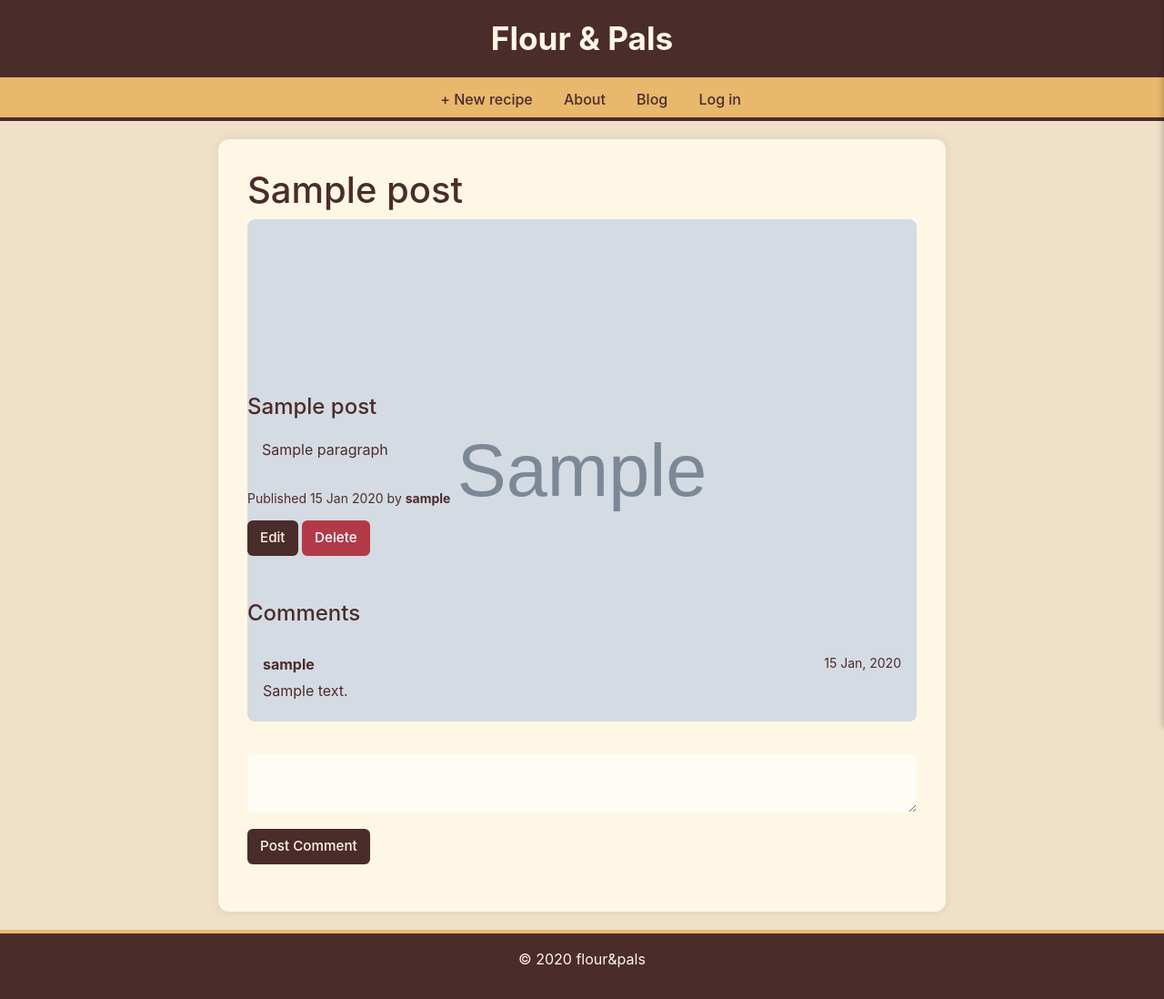
After one commit to euniceoduor/recipe-book, a Django app: template myrecipejournal/templates/myrecipejournal/post_detail.html in a window 1280 px wide. The commit adds this page. Shown: the whole page at 91% size. Run offline with Django 3.2, Linux system fonts and the light colour scheme; the template is opened without the code that fills it: most values are stand-ins (such as "Sample title", 1, 10 or a date in 2020); grey boxes marked "Sample" are stand-in pictures; form fields are guessed from the names that the template uses.

Commit message:
Adding a blog Post model and related templates

```diff
--- a/myrecipejournal/static/myrecipejournal/css/base.css
+++ b/myrecipejournal/static/myrecipejournal/css/base.css
@@ -57,6 +57,12 @@ html, body {
     margin: 20px auto;
 }
 
+.nav-links {
+    display: flex;
+    align-items: center;
+    gap: 15px;
+}
+
 /* Mobile responsiveness */
 @media (max-width: 900px) {
     .page-container {
@@ -101,6 +107,15 @@ html, body {
     width: 100%;
     background: var(--bg-nav);
     border-bottom: 4px solid var(--accent);
+
+}
+.custom-nav a {
+    color: var(--text-main);
+
+}
+
+.custom-nav a:hover {
+    color:var(--accent);
 }
 
 .nav-inner {
@@ -523,6 +538,23 @@ textarea,
     border: none;
     font-size: 1.8rem;
     cursor: pointer;
+    position: relative;
+    z-index: 9999;
+    margin-left: auto;
+}
+
+/* MOBILE RULES */
+@media (max-width: 768px) {
+
+    /* Show hamburger */
+    .mobile-menu-btn {
+        display: block !important;
+    }
+
+    /* Hide the inner div containing About/Profile/Login/Logout */
+    .mobile-hidden-links {
+        display: none !important;
+    }
 }
 
 /* 🔶 Sidebar base */
@@ -532,7 +564,7 @@ textarea,
     right: -250px; /* hidden by default */
     width: 250px;
     height: 100%;
-    background: var(--secondary-light);
+    background: var(--accent);
     box-shadow: -2px 0 6px rgba(0,0,0,0.2);
     padding: 20px;
     display: flex;
@@ -542,24 +574,14 @@ textarea,
     z-index: 9999;
 }
 
+.mobile-sidebar a{
+    color:var(--secondary-light);
+}
+
+.mobile-sidebar a:hover{
+    color:var(--primary);
+}
 /* 🔶 Sidebar visible */
 .mobile-sidebar.open {
     right: 0;
 }
-
-/* 🔶 MOBILE RULES */
-@media (max-width: 768px) {
-
-    /* Show hamburger */
-    .mobile-menu-btn {
-        display: block;
-    }
-
-    /* Hide About/Profile/Login/Logout in navbar */
-    .nav-links a[href$="about"],
-    .nav-links a[href$="profile"],
-    .nav-links a[href$="login"],
-    .nav-links a[href$="logout"] {
-        display: none;
-    }
-}
--- /dev/null
+++ b/myrecipejournal/static/myrecipejournal/css/blog.css
@@ -0,0 +1,186 @@
+/* ============================
+   POSTS PAGE LAYOUT
+   ============================ */
+
+.posts-page {
+    width: 100%;
+    max-width: 900px;
+    margin: 0 auto;
+    padding: 2rem 0;
+    box-sizing: border-box;
+}
+
+/* One post per row */
+.posts-grid {
+    display: grid;
+    grid-template-columns: 1fr;
+    gap: 1.5rem;
+    margin-top: 1.5rem;
+}
+
+
+/* ============================
+   POST CARD (based on recipe-card)
+   ============================ */
+
+.post-card {
+    display: flex;
+    flex-direction: column;
+    background: var(--secondary);
+    border-radius: 0.5rem;
+    border: solid 1px var(--secondary-hover);
+    overflow: hidden;
+    text-decoration: none;
+    color: inherit;
+    box-shadow: 0 2px 6px rgba(0,0,0,0.1);
+    transition: transform 0.15s ease, box-shadow 0.15s ease;
+    width: 100%;
+    height: auto;
+    min-height: 16rem;
+}
+
+.post-card:hover {
+    transform: translateY(-6px);
+    box-shadow: 0 4px 12px rgba(0,0,0,0.15);
+}
+
+
+/* ============================
+   POST IMAGE
+   ============================ */
+
+.post-card-photo {
+    width: 100%;
+    height: 12rem;
+    background: white;
+    object-fit: cover;
+    display: block;
+}
+
+.post-card-photo img {
+    width: 100%;
+    height: 100%;
+    object-fit: cover;
+    object-position: center;
+}
+
+.post-card-photo.placeholder {
+    display: flex;
+    align-items: center;
+    justify-content: center;
+    color: #777;
+    font-size: 0.9rem;
+    background: #eee;
+}
+
+
+/* ============================
+   POST BODY
+   ============================ */
+
+.post-card-body {
+    padding: 0.8rem 1rem;
+    display: flex;
+    flex-direction: column;
+    gap: 0.4rem;
+}
+
+.post-card-title {
+    font-size: 1.1rem;
+    font-weight: 600;
+    line-height: 1.2;
+}
+
+.post-card-desc {
+    font-size: 0.9rem;
+    color: var(--text-main);
+    line-height: 1.3;
+    overflow: hidden;
+    text-overflow: ellipsis;
+}
+
+
+/* ============================
+   DARK MODE
+   ============================ */
+
+@media (prefers-color-scheme: dark) {
+    .post-card {
+        background: var(--primary);
+        border: solid 1px var(--primary-hover);
+    }
+}
+
+/* DETAIL PAGE WRAPPER */
+.post-detail-page {
+    max-width: 900px;
+    margin: 0 auto;
+    padding: 1.5rem 0;
+}
+
+/* DETAIL PAGE CARD */
+.post-card {
+    padding: 1rem;
+    background: var(--secondary);
+    border-radius: 0.5rem;
+    border: 1px solid var(--secondary-hover);
+    box-shadow: 0 2px 6px rgba(0,0,0,0.1);
+}
+
+/* IMAGE BLOCK (reuse same proportions) */
+.post-card-photo img {
+    width: 100%;
+    height: auto;
+    border-radius: 0.5rem;
+    margin-bottom: 1rem;
+}
+
+.post-actions {
+    margin-top: 0.8rem;
+}
+
+/* Wrapper spacing */
+.post-comments {
+    margin-top: 2rem;
+    padding-top: 1rem;
+    border-top: 1px solid var(--secondary-hover);
+}
+
+/* Title */
+.post-comments-title {
+    margin-bottom: 1rem;
+}
+
+/* List spacing */
+.comments-list {
+    margin-bottom: 1.5rem;
+}
+
+/* Individual comment card */
+.comment {
+    background: var(--secondary);
+    border: 1px solid var(--secondary-hover);
+    border-radius: 0.4rem;
+    padding: 0.8rem 1rem;
+    margin-bottom: 1rem;
+}
+
+/* Header: username + date */
+.comment-header {
+    display: flex;
+    justify-content: space-between;
+    margin-bottom: 0.3rem;
+}
+
+/* Comment text */
+.comment-text {
+    margin: 0;
+}
+
+/* Dark mode */
+@media (prefers-color-scheme: dark) {
+    .comment {
+        background: var(--primary);
+        border-color: var(--primary-hover);
+    }
+}
--- a/myrecipejournal/static/myrecipejournal/css/recipe.css
+++ b/myrecipejournal/static/myrecipejournal/css/recipe.css
@@ -22,7 +22,7 @@
 }
 
 .recipe-description {
-    font-size: 1.2rem;
+    font-size: 1rem;
     margin-bottom: 10px;
 }
 
--- a/myrecipejournal/templates/myrecipejournal/base.html
+++ b/myrecipejournal/templates/myrecipejournal/base.html
@@ -15,7 +15,7 @@
         <div class="site-header-inner">
 
                 <a href="{% url 'recipe_list' %}" class="site-title">
-                    Lemon Drizzle
+                    Flour & Pals
                 </a>
 
         </div>
@@ -24,15 +24,22 @@
     <nav class="navbar custom-nav">
         <div class="container nav-inner">
 
-                <button class="mobile-menu-btn" id="mobileMenuBtn">☰</button>
+
 
                 <div class="nav-links">
-                    <a href="{% url 'recipe_create' %}">+ new recipe</a>
+                    <a href="{% url 'recipe_create' %}">+ New recipe</a>
+                    {% if logged_in %}
                         <a href="{% url 'my_recipes' %}">My recipes</a>
+                    {% endif %}
                     <a href="{% url 'about' %}">About</a>
+                    <a href="{% url 'post_list' %}">Blog</a>
 
+                    <button class="mobile-menu-btn" id="mobileMenuBtn">☰</button>
+                    <div class="mobile-hidden-links">
+
+                        {% if logged_in %}
                             <a href="{%url 'profile' %}">My profile</a>
-
+                        {% endif %}
 
                         {% if logged_in %}
                             <a href="{% url 'logout' %}" >Log out</a>
@@ -43,12 +50,16 @@
                     </div>
 
                 </div>
+
+        </div>
     </nav>
 
     <div id="mobileSidebar" class="mobile-sidebar">
+        <a href="{% url 'recipe_list' %}">Home</a>
         <a href="{% url 'about' %}">About</a>
-
+        {% if logged_in %}
             <a href="{%url 'profile' %}">Profile</a>
+        {% endif %}
 
 
         {% if logged_in %}
@@ -64,7 +75,7 @@
     </main>
 
     <footer class="custom-footer">
-        <p>&copy; {{ now|date:"Y" }} lemondrizzle</p>
+        <p>&copy; {{ now|date:"Y" }} flour&pals</p>
     </footer>
 
     <script>
--- /dev/null
+++ b/myrecipejournal/templates/myrecipejournal/post_detail.html
@@ -0,0 +1,66 @@
+{% extends './base.html' %}
+{% load static %}
+
+{% block title %}
+ {{ post.title }}
+{% endblock %}
+
+{% block content %}
+<link rel="stylesheet" href="{% static 'myrecipejournal/css/blog.css' %}">
+
+<div class="post_detail_page">
+    <div>
+        <h1 class="post-title">{{post.title}}</h1>
+
+        {% if post.image %}
+            <div class="post-card-photo">
+                <img src="{{ post.image.url }}" alt="{{ post.title }}">
+            </div>
+        {% endif %}
+        <h4 class="post-subtitle">{{ post.sub_title}}</h4>
+
+        <div class="post-card-body">
+            <p>{{post.paragraph}}</p>
+        </div>
+
+        <small class="post-meta">Published {{ post.published| date:"j M Y"}} by <strong>{{post.owner.username}}</strong></small>
+
+        <div class="post-actions">
+            <a href="{% url 'post_edit' post.slug %}" class="btn btn-primary">Edit</a>
+            <a href="{% url 'post_delete' post.slug %}" class="btn btn-danger">Delete</a>
+        </div>
+    </div>
+
+
+    <section class="post-comments">
+            <h4 class="post-comments-title">Comments</h4>
+            <div class="comments-list">
+                {% for comment in post_comments%}
+                <div class="comment">
+                    <div class="comment-header">
+                        <strong>{{comment.profile.user.username}}</strong>
+                        <small>{{ comment.created_at|date:"d M, Y"}}</small>
+                    </div>
+
+                    <p class="comment-text">{{comment.comment}}</p>
+                </div>
+            {% empty %}
+                <p>No comments yet</p>
+            {% endfor %}
+            </div>
+
+
+            <form method="post" >
+                {% csrf_token %}
+                <div class="form-group">
+                    {{ comment_form.comment }}
+                </div>
+                <button type="submit" class="btn btn-primary">Post Comment</button>
+            </form>
+
+        </section>
+
+</div>
+
+
+{% endblock %}
--- a/myrecipejournal/templates/myrecipejournal/recipe_form.html
+++ b/myrecipejournal/templates/myrecipejournal/recipe_form.html
@@ -7,10 +7,10 @@
 
 {% block content %}
 
-<div class="'container mt-4">
+<div>
     <h1>{{ form.instance.pk|yesno:"Edit Recipe,Add Recipe" }}</h1>
 
-    <form method="post" class="card p-4 shadow-sm" novalidate>
+    <form method="post"  novalidate enctype="multipart/form-data">
         {% csrf_token %}
         {{ form.as_p }}
 
--- a/myrecipejournal/templates/myrecipejournal/recipe_view.html
+++ b/myrecipejournal/templates/myrecipejournal/recipe_view.html
@@ -97,7 +97,7 @@
             <button type="submit" class="btn btn-primary">Post Comment</button>
         </form>
 
-    </div>
+    </section>
 
 
 
```
Also changed, not shown: myrecipejournal/forms.py (+12 -1 lines), myrecipejournal/models.py (+35 -0 lines), myrecipejournal/templates/myrecipejournal/about.html (+23 -7 lines), myrecipejournal/templates/myrecipejournal/post_delete.html (added, +18 -0 lines), myrecipejournal/templates/myrecipejournal/post_form.html (added, +21 -0 lines), myrecipejournal/templates/myrecipejournal/post_list.html (added, +51 -0 lines), myrecipejournal/urls.py (+9 -1 lines), myrecipejournal/views.py (+59 -2 lines), db.sqlite3, myrecipejournal/migrations/0009_alter_ingredient_quantity_alter_ingredient_unit_post_and_more.py (added), myrecipejournal/static/myrecipejournal/css/recipe_list.css (line endings or trailing spaces). Lines whose indentation alone changed are shown as unchanged.
